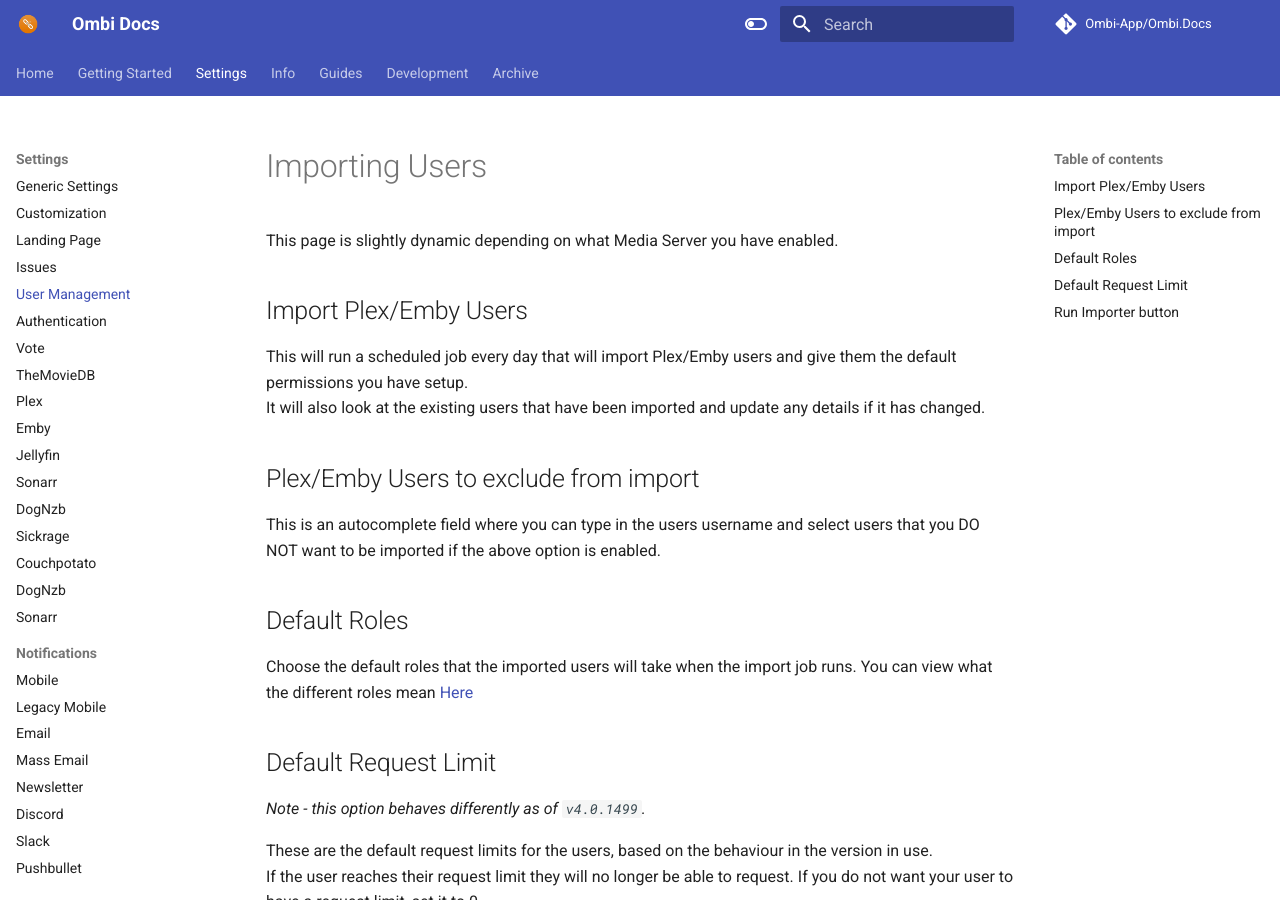
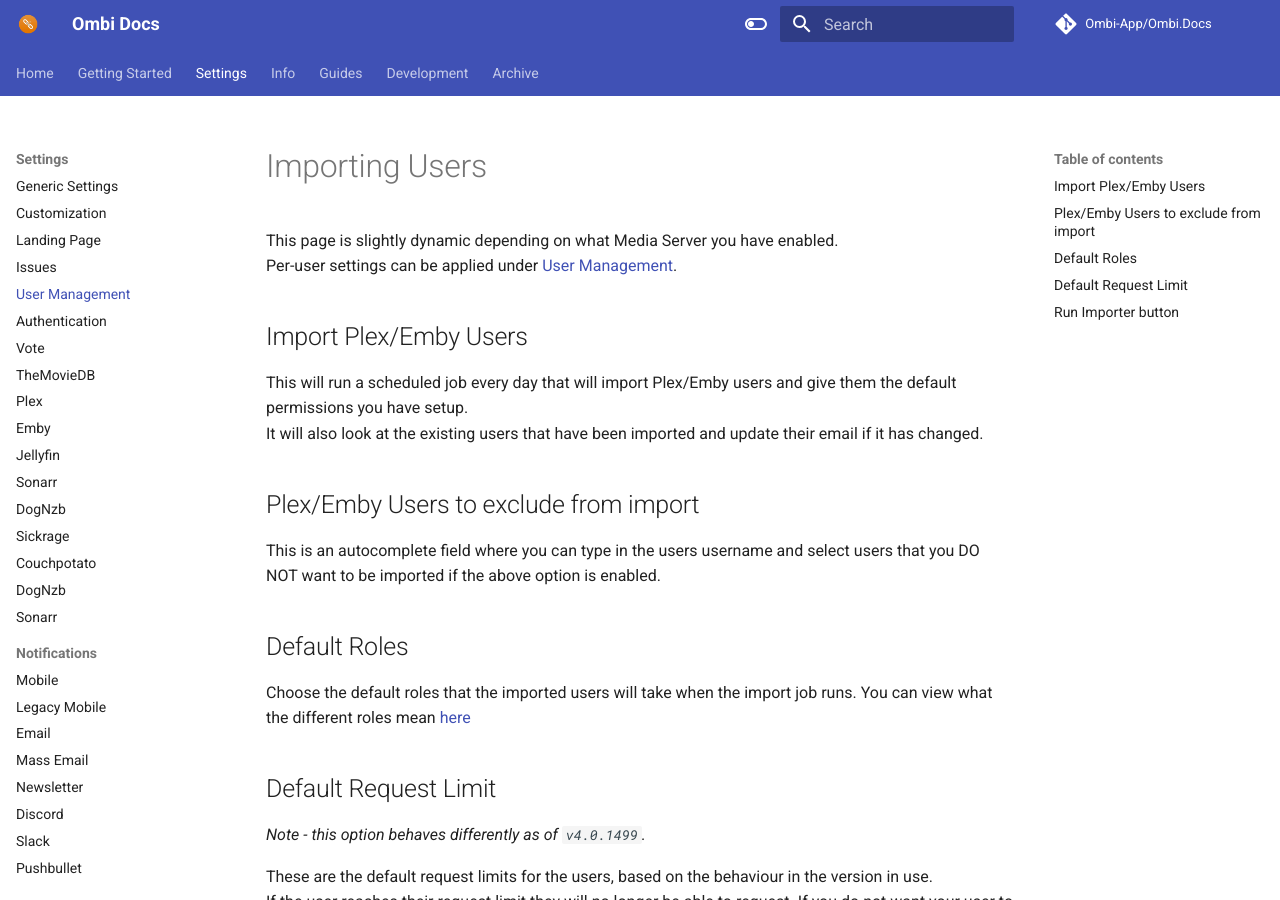
Before and after one commit to Ombi-app/Ombi.Docs, an MkDocs documentation site: the page built from docs/settings/usermanagement.md, in a window 1280 px wide and 900 px high. Built offline with MkDocs 1.6.1 and Material for MkDocs 9.7.7, drawn with Linux system fonts in a browser that asks for light colours; comment, search, counter and statistics services are not loaded.

Commit message:
Add link to per-user

```diff
--- a/docs/settings/usermanagement.md
+++ b/docs/settings/usermanagement.md
@@ -1,11 +1,12 @@
 # Importing Users
 
 This page is slightly dynamic depending on what Media Server you have enabled.
+Per-user settings can be applied under [User Management](../guides/usermanagement.md).
 
 ## Import Plex/Emby Users
 
 This will run a scheduled job every day that will import Plex/Emby users and give them the default permissions you have setup.
-It will also look at the existing users that have been imported and update any details if it has changed.
+It will also look at the existing users that have been imported and update their email if it has changed.
 
 ## Plex/Emby Users to exclude from import
 
@@ -14,7 +15,7 @@
 ## Default Roles
 
 Choose the default roles that the imported users will take when the import job runs.
-You can view what the different roles mean [Here](../info/user-roles.md)
+You can view what the different roles mean [here](../info/user-roles.md)
 
 ## Default Request Limit
 
```
